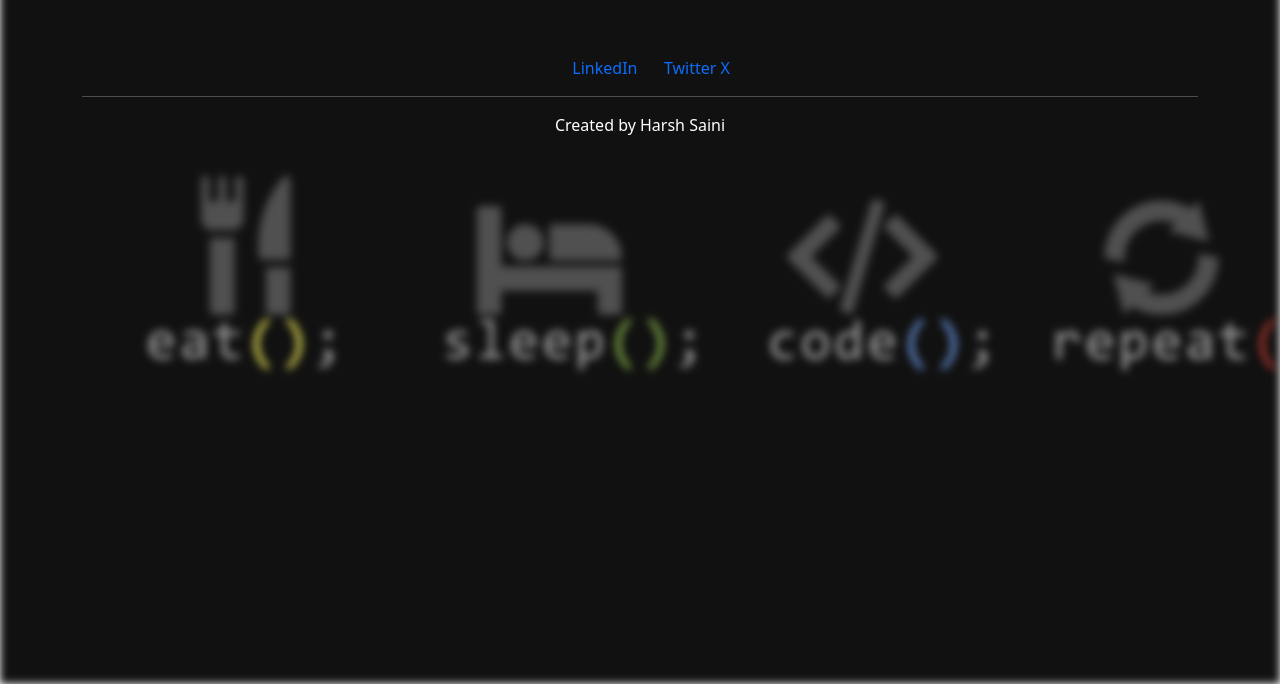
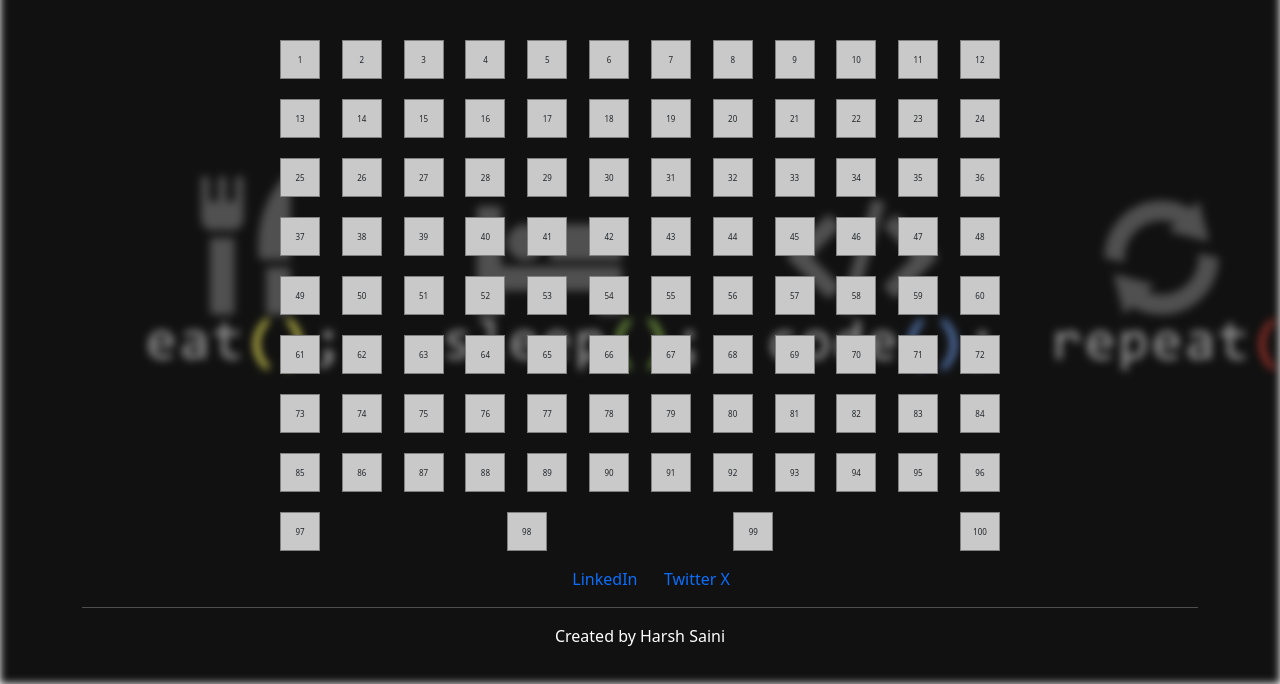
Before and after one commit to harshsaini100/100dyasofcoding, a plain HTML site: page index.html in a window 1280 px wide. Shown: the part 116-800 px from the top of the page. Drawn offline with nearby package versions, Linux system fonts and the light colour scheme; the site is published under a folder, as on GitHub Pages, so addresses that start at the root find nothing.

Commit message:
Update index.html

```diff
--- a/index.html
+++ b/index.html
@@ -29,7 +29,7 @@
               Created by Harsh Saini
         </footer>
     </div>
-    <script src="/script.js"></script>
+    <script src="script.js"></script>
 </body>
 
 </html>
```
